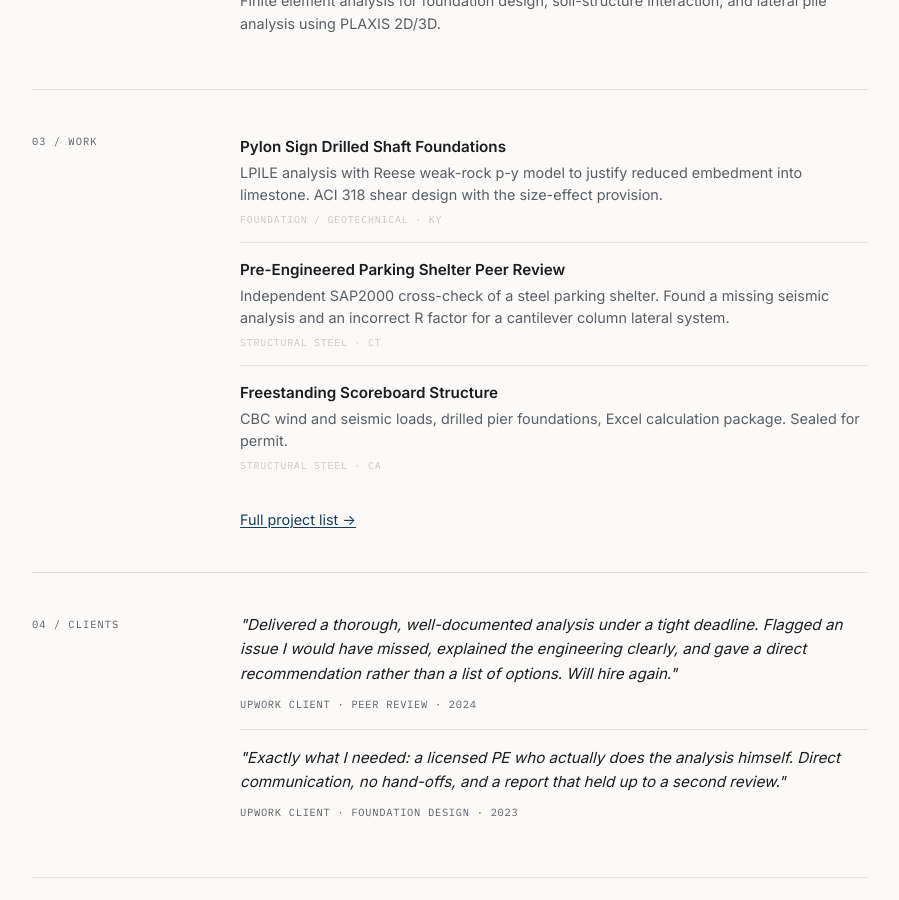
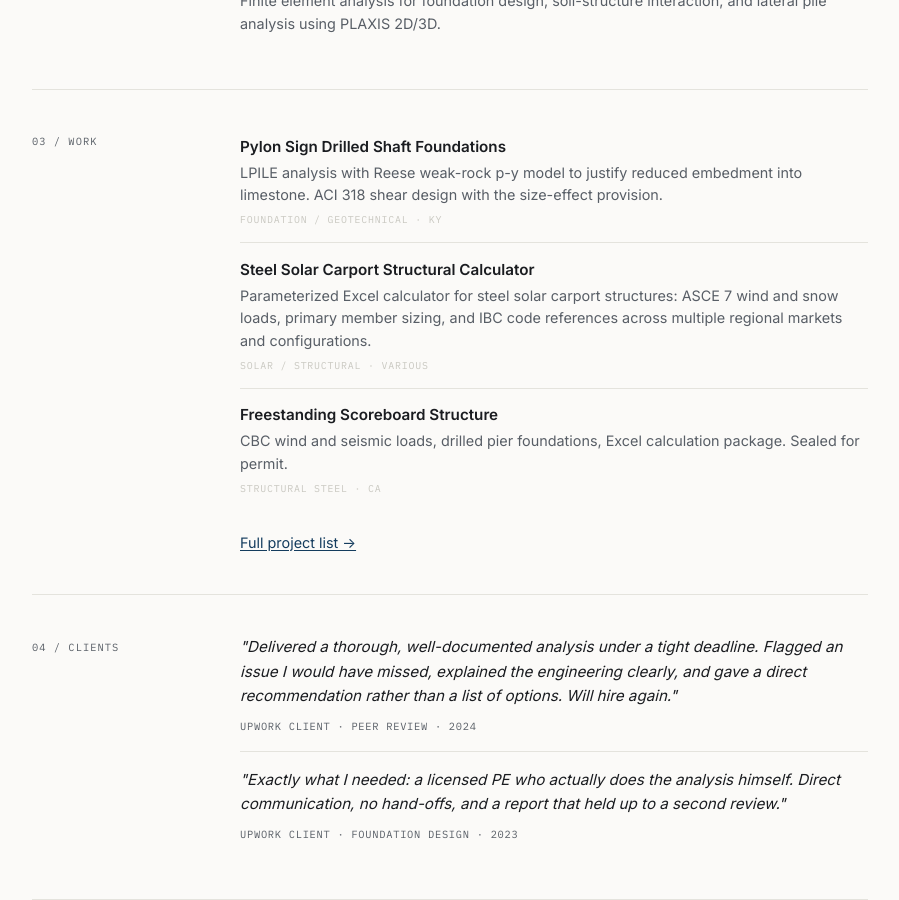
Before and after one commit to Ricyteach/ricyteach.github.io, a Jekyll site: the page built from index.html, in a window 1280 px wide and 900 px high, scrolled down 1226 px. Shown: the whole window, without its empty margins (190-1089 px from the left). Built offline with Jekyll 4.4.1, drawn with Linux system fonts in a browser that asks for light colours.

Commit message:
Homepage: swap Parking Shelter for Steel Solar Carport Calculator
Co-Authored-By: Claude Opus 4.8 <noreply@anthropic.com>

```diff
--- a/index.html
+++ b/index.html
@@ -60,9 +60,9 @@ description: "Structural and geotechnical engineering services. Foundation desig
         <div class="project-meta">Foundation / Geotechnical &middot; KY</div>
       </div>
       <div class="project-item">
-        <h3>Pre-Engineered Parking Shelter Peer Review</h3>
-        <p>Independent SAP2000 cross-check of a steel parking shelter. Found a missing seismic analysis and an incorrect R factor for a cantilever column lateral system.</p>
-        <div class="project-meta">Structural Steel &middot; CT</div>
+        <h3>Steel Solar Carport Structural Calculator</h3>
+        <p>Parameterized Excel calculator for steel solar carport structures: ASCE 7 wind and snow loads, primary member sizing, and IBC code references across multiple regional markets and configurations.</p>
+        <div class="project-meta">Solar / Structural &middot; Various</div>
       </div>
       <div class="project-item">
         <h3>Freestanding Scoreboard Structure</h3>
```
